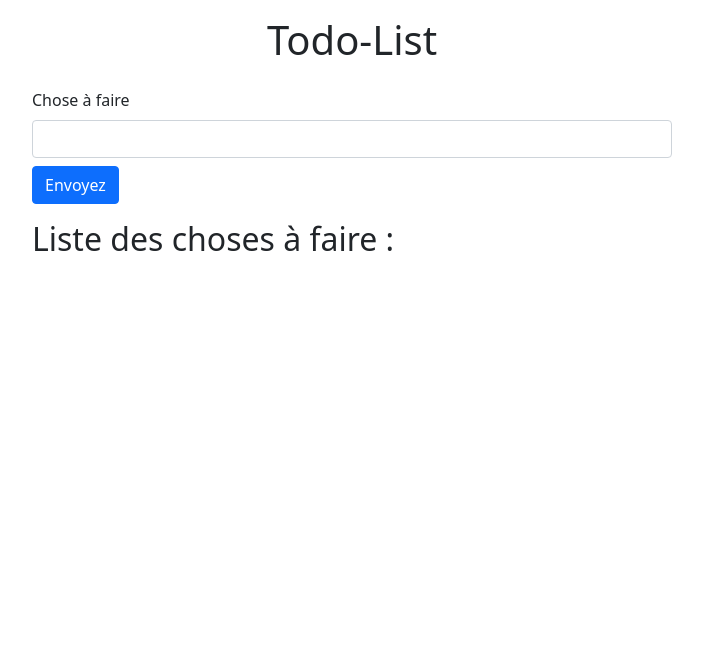
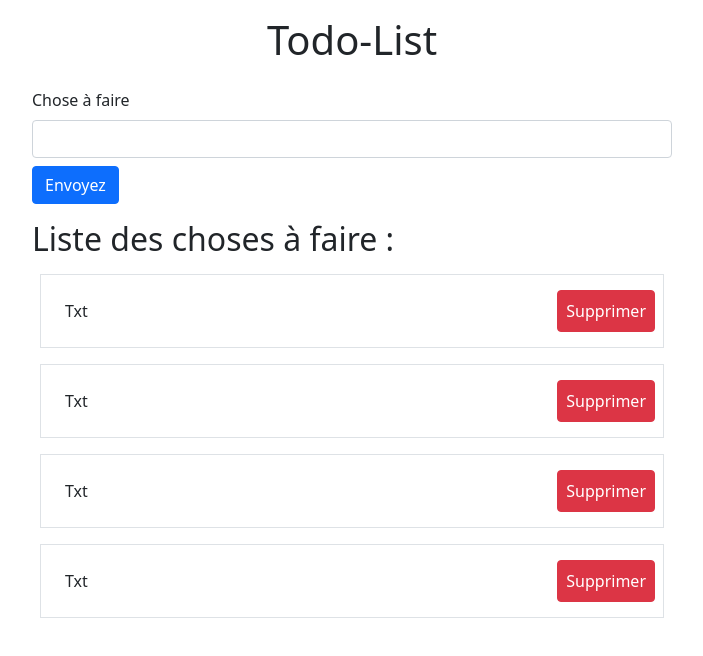
Before and after one commit to g-veronika/React-To-Do-List, a React (Create React App) app in the folder react-app/: page / in a window 1280 px wide. Shown: the top 656 px of the page, without its empty margins (288-991 px from the left). Built offline with nearby package versions, Linux system fonts and the light colour scheme.

Commit message:
creation item

```diff
--- a/react-app/src/App.js
+++ b/react-app/src/App.js
@@ -1,5 +1,6 @@
 import '../node_modules/bootstrap/dist/css/bootstrap.min.css'
 import Form from './Components/Form'
+
 
 
 function App() {
--- a/react-app/src/Components/Form.js
+++ b/react-app/src/Components/Form.js
@@ -1,4 +1,5 @@
 import {useState} from 'react'
+import Item from './Item'
 
 export default function Form() {
 
@@ -12,7 +13,13 @@ export default function Form() {
             </form>
 
             <h2>Liste des choses à faire : </h2>
-            <ul className="list-group"></ul>
+            <ul className="list-group">
+                <Item />
+                <Item />
+                <Item />
+                <Item />
+
+            </ul>
         </div>
     )
 }
--- a/react-app/src/Components/Item.js
+++ b/react-app/src/Components/Item.js
@@ -0,0 +1,8 @@
+export default function Item() {
+    return (
+        <li className="border d-flex justify-content-between align-items-center  p-2 m-2">
+            <div className="p-3">Txt</div>
+            <button className="btn btn-danger p-2 h-50">Supprimer</button>
+        </li>
+        )
+}
```
